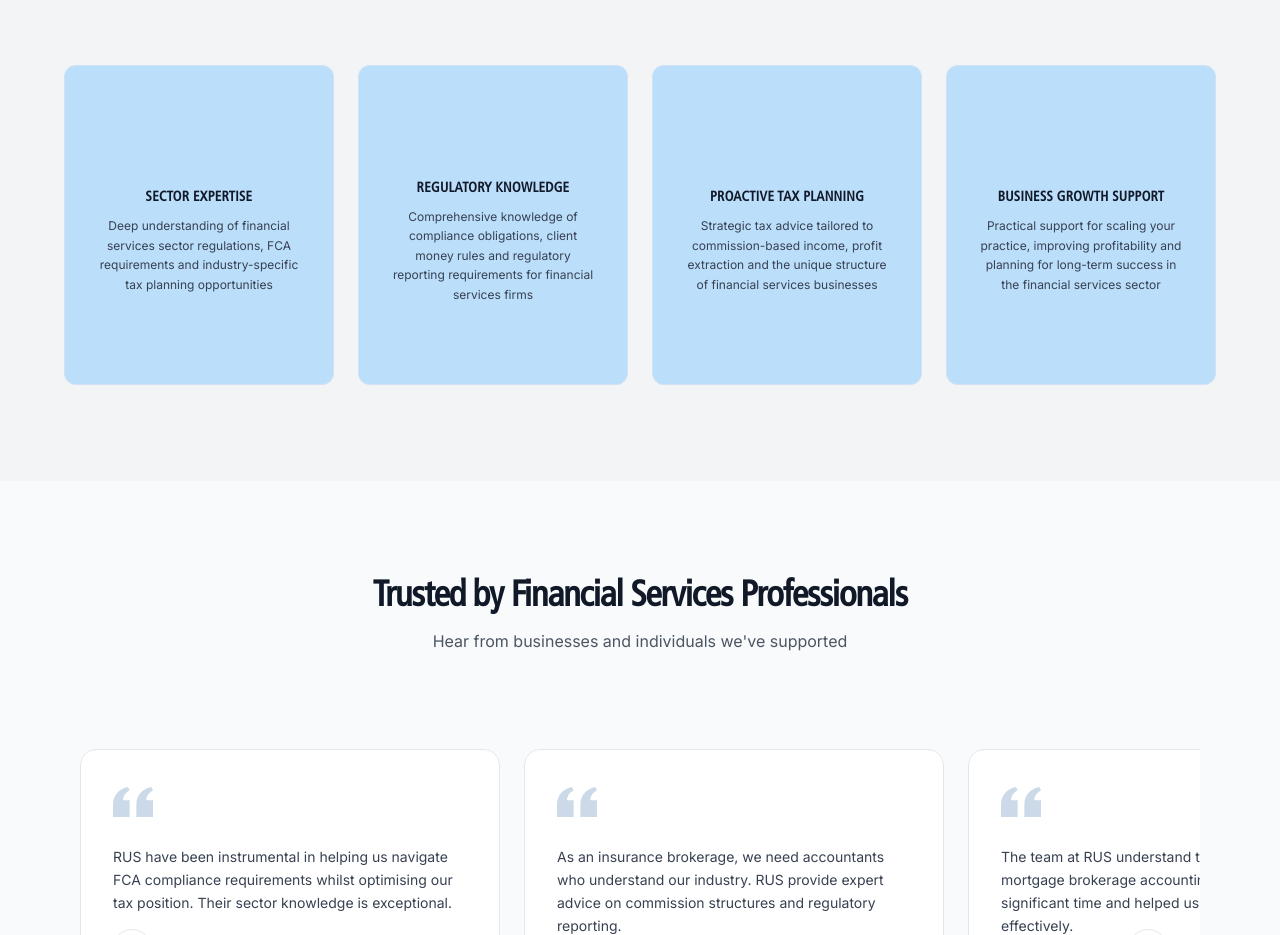
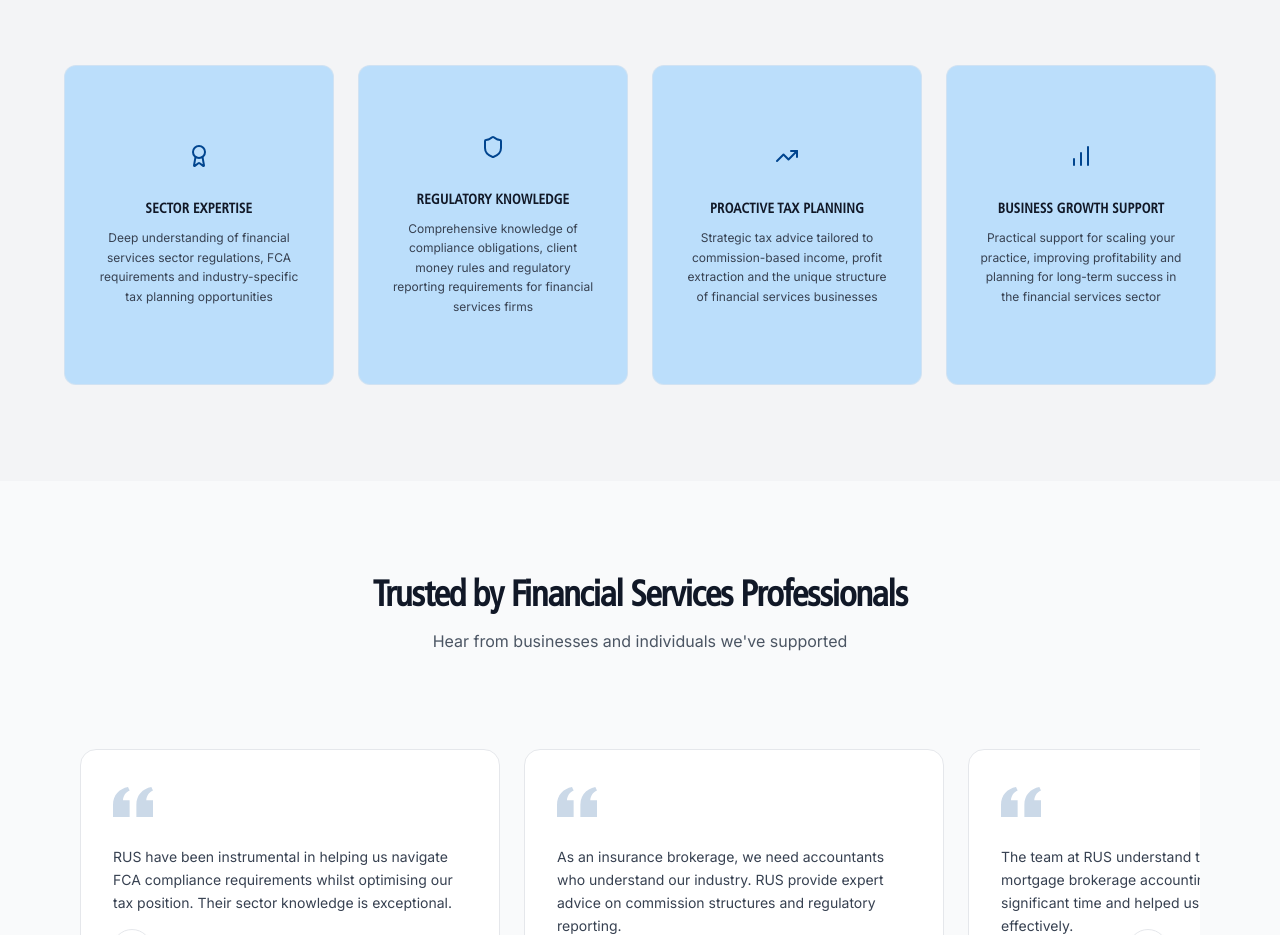
Before and after one commit to dentalopulencehub/rus, a Next.js app: page /sectors/financial-services in a window 1280 px wide. Shown: the part 3163-4098 px from the top of the page. Built offline with nearby package versions, Linux system fonts and the light colour scheme; a web font is replaced by a local one.

Commit message:
fix: add required icon props to benefits array in financial-services page

```diff
--- a/app/sectors/financial-services/page.tsx
+++ b/app/sectors/financial-services/page.tsx
@@ -1,5 +1,6 @@
 import { Metadata } from 'next';
 import Link from 'next/link';
+import { Award, Shield, TrendingUp, BarChart } from 'lucide-react';
 import { ServiceHero } from '@/components/services/ServiceHero';
 import { WhoWeHelp } from '@/components/services/WhoWeHelp';
 import { ServiceOverview } from '@/components/services/ServiceOverview';
@@ -112,18 +113,22 @@ const financialServices = [
 // Benefits - EXACTLY 4
 const benefits = [
   {
+    icon: <Award className="w-6 h-6" />,
     title: 'Sector Expertise',
     description: 'Deep understanding of financial services sector regulations, FCA requirements and industry-specific tax planning opportunities',
   },
   {
+    icon: <Shield className="w-6 h-6" />,
     title: 'Regulatory Knowledge',
     description: 'Comprehensive knowledge of compliance obligations, client money rules and regulatory reporting requirements for financial services firms',
   },
   {
+    icon: <TrendingUp className="w-6 h-6" />,
     title: 'Proactive Tax Planning',
     description: 'Strategic tax advice tailored to commission-based income, profit extraction and the unique structure of financial services businesses',
   },
   {
+    icon: <BarChart className="w-6 h-6" />,
     title: 'Business Growth Support',
     description: 'Practical support for scaling your practice, improving profitability and planning for long-term success in the financial services sector',
   },
```
